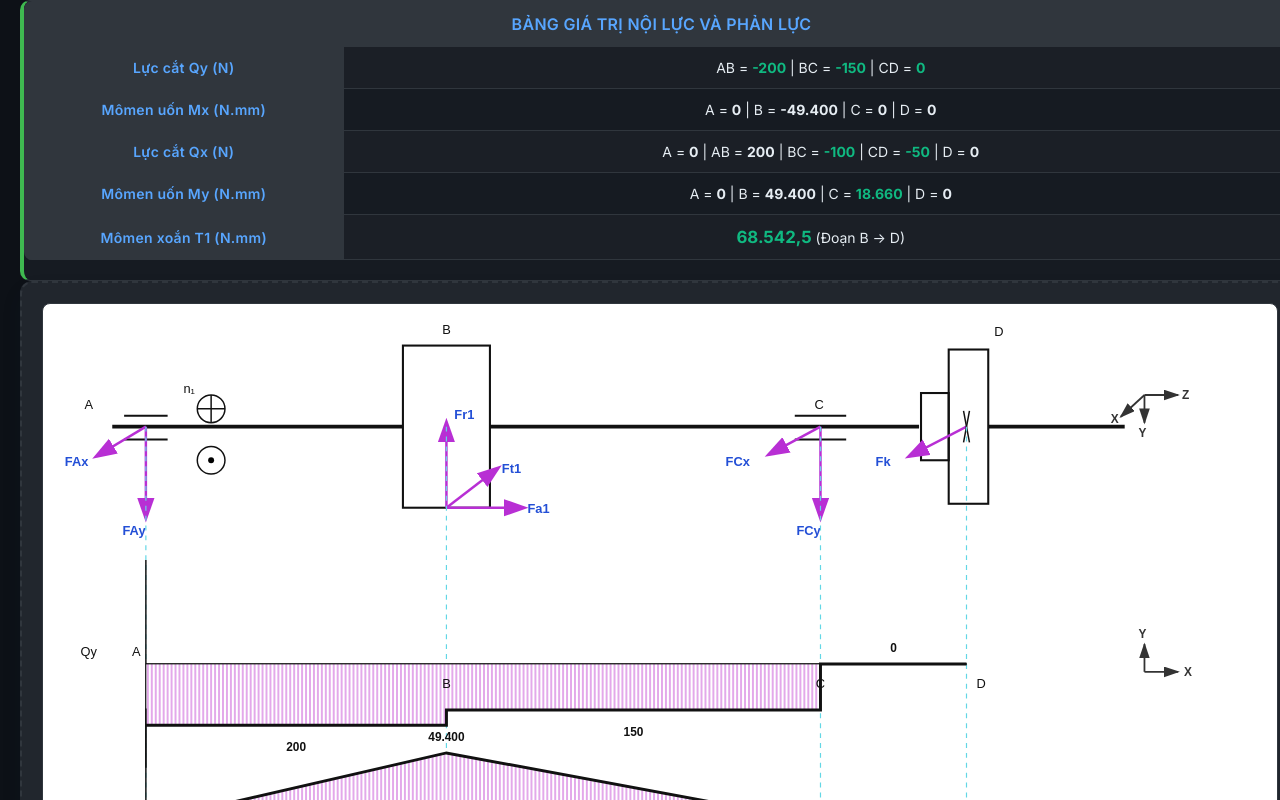
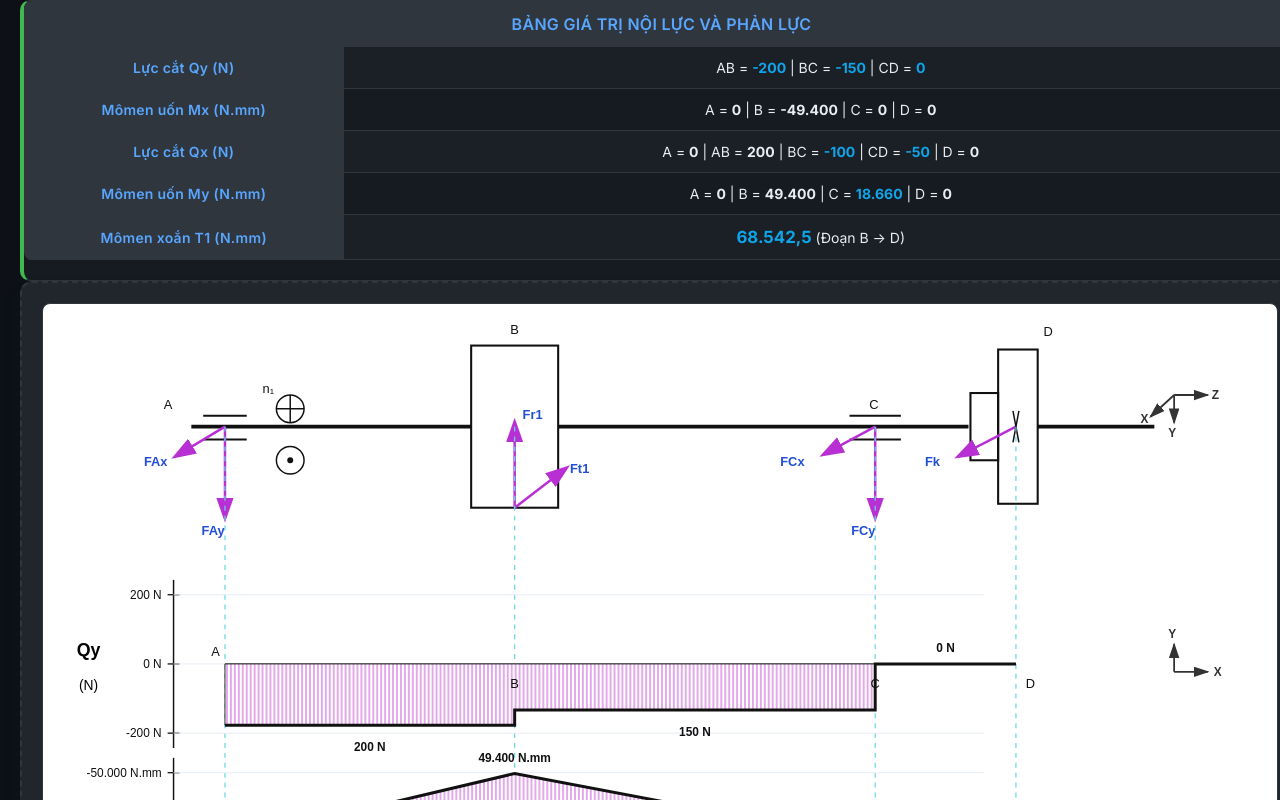
Before and after one commit to binbay1976-web/CTMCenter, a plain HTML site: page banrangthangtruc1phan2.html in a window 1280 px wide. Both pictures are taken after a click on the button "VẼ BIỂU ĐỒ & XEM KẾT QUẢ". Shown: the part 562-1362 px from the top of the page. Drawn offline with Linux system fonts and the light colour scheme.

Commit message:
refine: dark mode visual updates for gear/shaft calculation modules

```diff
--- a/banrangthangtruc1phan2.html
+++ b/banrangthangtruc1phan2.html
@@ -19,12 +19,13 @@
         margin: 20px auto;
     }
 
+    /* Đổi màu title-box sang xanh */
     .title-box {
-        background: linear-gradient(135deg, #b91c1c, #991b1b);
+        background: linear-gradient(135deg, #0ea5e9, #0284c7);
         color: #fff;
         padding: 18px 24px;
         border-radius: 12px;
-        box-shadow: 0 10px 24px rgba(185, 28, 28, 0.2);
+        box-shadow: 0 10px 24px rgba(14, 165, 233, 0.2);
         margin-bottom: 18px;
         text-align: center;
         text-transform: uppercase;
@@ -60,10 +61,11 @@
         flex-direction: column;
     }
 
+    /* Đổi màu tiêu đề control-card sang xanh */
     .control-card h3 {
         margin: 0 0 14px 0;
         font-size: 15px;
-        color: #b91c1c;
+        color: #0ea5e9;
         border-bottom: 1px dashed #cbd5e1;
         padding-bottom: 8px;
     }
@@ -99,30 +101,32 @@
         transition: 0.2s;
     }
 
+    /* Đổi màu outline focus sang xanh */
     .field input:focus {
-        border-color: #ef4444;
-        box-shadow: 0 0 0 3px rgba(239, 68, 68, 0.15);
+        border-color: #0ea5e9;
+        box-shadow: 0 0 0 3px rgba(14, 165, 233, 0.15);
         background: #fff;
     }
 
+    /* Đổi màu nút cập nhật sang xanh */
     .btn-update {
         width: 100%;
         border: none;
         padding: 14px 20px;
         border-radius: 8px;
-        background: #b91c1c;
+        background: #0ea5e9;
         color: white;
         font-size: 15px;
         font-weight: 700;
         cursor: pointer;
-        box-shadow: 0 10px 18px rgba(185, 28, 28, 0.2);
+        box-shadow: 0 10px 18px rgba(14, 165, 233, 0.2);
         transition: 0.2s;
         text-transform: uppercase;
         margin-top: auto;
     }
 
     .btn-update:hover {
-        background: #991b1b;
+        background: #0284c7;
         transform: translateY(-1px);
     }
 
@@ -145,7 +149,9 @@
     th, td { padding: 12px; border: 1px solid #444; text-align: center; }
     th { background-color: #222; color: #fff; font-weight: bold; width: 25%; }
     tr:nth-child(even) td { background-color: #1a1a1a; }
-    .val-highlight { color: #10b981; font-weight: bold; } /* Xanh lá */
+
+    /* Đổi màu highlight trong bảng sang xanh */
+    .val-highlight { color: #0ea5e9; font-weight: bold; }
 
     .svg-wrap {
         background: #ffffff;
@@ -291,9 +297,6 @@ function triggerUpdate() {
     }, 50);
 }
 
-// =========================================================================
-// GIỮ NGUYÊN 100% ĐOẠN CODE TOÁN HỌC VÀ VẼ SVG TỪ BẢN GỐC CỦA BẠN
-// =========================================================================
 function createSvgEl(tag, attrs = {}) {
     const el = document.createElementNS("http://www.w3.org/2000/svg", tag);
     for (const key in attrs) el.setAttribute(key, attrs[key]);
@@ -350,6 +353,7 @@ function formatTickValueWithUnit(n, unit) {
     return `${formatNumber(n)} ${unit}`;
 }
 
+// Các hàm hệ tọa độ OXY, OXZ, OYX
 function drawCoordOXY_Yup(layer, x, y) {
     addLine(layer, x, y, x, y - 28, "coord");
     addLine(layer, x, y, x + 34, y, "coord");
@@ -474,7 +478,7 @@ function updateDiagrams() {
 
     document.getElementById("resultBox").innerHTML = `
         <table>
-            <tr><th colspan="4" style="background-color: #b91c1c; color: white; text-transform: uppercase; font-size: 16px;">BẢNG GIÁ TRỊ NỘI LỰC VÀ PHẢN LỰC</th></tr>
+            <tr><th colspan="4" style="background-color: #0ea5e9; color: white; text-transform: uppercase; font-size: 16px;">BẢNG GIÁ TRỊ NỘI LỰC VÀ PHẢN LỰC</th></tr>
             <tr>
                 <th>Lực cắt Qy (N)</th>
                 <td colspan="3">AB = <b class="val-highlight">${formatNumber(QY_AB)}</b> | BC = <b class="val-highlight">${formatNumber(QY_BC)}</b> | CD = <b class="val-highlight">${formatNumber(QY_CD)}</b></td>
@@ -499,8 +503,8 @@ function updateDiagrams() {
     `;
 
     const totalLength = AB + BC + CD;
-    const drawStart = 100;
-    const drawEnd = 930;
+    const drawStart = 180;
+    const drawEnd = 980;
     const drawWidth = drawEnd - drawStart;
     const kx = drawWidth / totalLength;
 
@@ -509,16 +513,18 @@ function updateDiagrams() {
     const xC = xB + BC * kx;
     const xD = xC + CD * kx;
 
+    const xAxisLeft = 128;
+
     const yShaft = 120;
     const yQy0 = 360;
-    const yMx0 = 520;
-    const yQx0 = 700;
-    const yMy0 = 860;
-    const yT0  = 1040;
+    const yMx0 = 540;
+    const yQx0 = 720;
+    const yMy0 = 900;
+    const yT0  = 1080;
 
     addLine(topLayer, xA - 34, yShaft, xB - 44, yShaft, "truc");
     addLine(topLayer, xB + 44, yShaft, xD - 48, yShaft, "truc");
-    addLine(topLayer, xD + 22, yShaft, 1090, yShaft, "truc");
+    addLine(topLayer, xD + 22, yShaft, 1120, yShaft, "truc");
 
     addText(topLayer, xA - 62, yShaft - 18, "A");
     const bearingA_len = 44;
@@ -530,7 +536,7 @@ function updateDiagrams() {
     addLine(topLayer, xA + 52, yShaft - 18, xA + 80, yShaft - 18, "kyhieu");
     addLine(topLayer, xA + 66, yShaft - 32, xA + 66, yShaft - 4, "kyhieu");
     addCircle(topLayer, xA + 66, yShaft + 34, 14, "kyhieu");
-    addCircle(topLayer, xA + 66, yShaft + 34, 3, "", "black");
+    addCircle(topLayer, xA + 66, yShaft + 34, 3, "", "#111");
 
     addLine(topLayer, xA, yShaft, xA - 50, yShaft + 30, "arrow");
     addText(topLayer, xA - 82, yShaft + 40, "FAx", "label-blue");
@@ -547,9 +553,6 @@ function updateDiagrams() {
 
     addLine(topLayer, xB, yBbase, xB + 52, yBbase - 40, "arrow");
     addText(topLayer, xB + 56, yBbase - 35, "Ft1", "label-blue");
-
-    addLine(topLayer, xB, yBbase, xB + 78, yBbase, "arrow");
-    addText(topLayer, xB + 82, yBbase + 5, "Fa1", "label-blue");
 
     addText(topLayer, xC - 6, yShaft - 18, "C");
     const bearingC_len = 52;
@@ -572,69 +575,82 @@ function updateDiagrams() {
     addLine(topLayer, xD - 3, yShaft - 16, xD + 3, yShaft + 16, "kyhieu");
     addLine(topLayer, xD + 3, yShaft - 16, xD - 3, yShaft + 16, "kyhieu");
 
-    [xA,xB,xC,xD].forEach(x => addLine(topLayer, x, yShaft, x, 1100, "dong"));
+    [xA, xB, xC, xD].forEach(x => addLine(topLayer, x, yShaft, x, 1140, "dong"));
 
-    drawTopCoord(coordLayer, 1110, 88);
+    drawTopCoord(coordLayer, 1140, 88);
 
     drawShearDiagramRect(qyLayer, {
-        label: "Qy",
+        title: "Qy",
+        unit: "N",
         xA, xB, xC, xD, y0: yQy0,
+        xAxisLeft,
         values: [QY_AB, QY_BC, QY_CD],
         fillClass: "q-fill",
         lineClass: "q",
         positiveDown: false
     });
-    drawCoordOXY_Yup(qyLayer, 1110, yQy0 + 8);
+    drawCoordOXY_Yup(qyLayer, 1140, yQy0 + 8);
 
     drawMomentDiagramStandard(mxLayer, {
-        label: "Mₓ",
+        title: "Mx",
+        unit: "N.mm",
         xA, xB, xC, xD, y0: yMx0,
+        xAxisLeft,
         moments: [MX_A, MX_B, MX_C, MX_D],
         fillClass: "m-fill",
         lineClass: "m",
         positiveDown: true
     });
-    drawCoordOXY_Ydown(mxLayer, 1110, yMx0 + 8);
+    drawCoordOXY_Ydown(mxLayer, 1140, yMx0 + 8);
 
     drawShearDiagramXOZ(qxLayer, {
-        label: "Qx",
+        title: "Qx",
+        unit: "N",
         xA, xB, xC, xD, y0: yQx0,
+        xAxisLeft,
         values: [QX_AB, QX_BC, QX_CD],
         fillClass: "qx-fill",
         lineClass: "q"
     });
-    drawCoordOXZ_Xout(qxLayer, 1110, yQx0 + 8);
+    drawCoordOXZ_Xout(qxLayer, 1140, yQx0 + 8);
 
     drawMomentDiagramXOZ(myLayer, {
-        label: "Mᵧ",
+        title: "My",
+        unit: "N.mm",
         xA, xB, xC, xD, y0: yMy0,
+        xAxisLeft,
         moments: [MY_A, MY_B, MY_C, MY_D],
         fillClass: "my-fill",
         lineClass: "m"
     });
-    drawCoordOXZ_Xin(myLayer, 1110, yMy0 + 8);
+    drawCoordOXZ_Xin(myLayer, 1140, yMy0 + 8);
 
     drawTorsionDiagram(tLayer, {
-        label: "T₁",
+        title: "T₁",
+        unit: "N.mm",
         xA, xB, xC, xD, y0: yT0,
+        xAxisLeft,
         T1,
         fillClass: "t-fill",
         lineClass: "t"
     });
-    drawCoordOYX_Yup(tLayer, 1110, yT0 + 8);
+    drawCoordOYX_Yup(tLayer, 1140, yT0 + 8);
 }
 
 function drawShearDiagramRect(layer, config) {
-    const { label, xA, xB, xC, xD, y0, values, fillClass, lineClass, positiveDown } = config;
+    const { title, unit, xA, xB, xC, xD, y0, xAxisLeft, values, fillClass, lineClass, positiveDown } = config;
     const [vAB, vBC, vCD] = values;
 
-    addText(layer, 34, y0 - 8, label);
+    const maxV = Math.max(Math.abs(vAB), Math.abs(vBC), Math.abs(vCD), 1);
+    const niceMax = Math.ceil(maxV / 10) * 10;
+
+    drawDiagramLabel(layer, 42, y0 - 8, title, unit);
     addLine(layer, xA, y0, xD, y0, "axis");
-    addLine(layer, xA, y0 - 105, xA, y0 + 105, "axis-left");
+    addLine(layer, xAxisLeft, y0 - 85, xAxisLeft, y0 + 85, "axis-left");
+    drawVerticalTicks(layer, xAxisLeft, y0, niceMax, unit, positiveDown);
 
-    const maxV = Math.max(Math.abs(vAB), Math.abs(vBC), Math.abs(vCD), 1);
     const maxHeight = 62;
-    const scale = maxV > 0 ? maxHeight / maxV : 0;
+    const scale = maxHeight / niceMax;
 
     const mapY = (v) => positiveDown ? y0 + v * scale : y0 - v * scale;
 
@@ -668,22 +684,25 @@ function drawShearDiagramRect(layer, config) {
     addText(layer, xC, y0 + 24, "C", "", "middle");
     addText(layer, xD + 10, y0 + 24, "D");
 
-    addText(layer, (xA + xB) / 2, (vAB >= 0 ? yAB - 12 : yAB + 26), formatNumber(Math.abs(vAB)), "value-text", "middle");
-    addText(layer, (xB + xC) / 2, (vBC >= 0 ? yBC - 12 : yBC + 26), formatNumber(Math.abs(vBC)), "value-text", "middle");
-    addText(layer, (xC + xD) / 2, (vCD >= 0 ? yCD - 12 : yCD + 26), formatNumber(Math.abs(vCD)), "value-text", "middle");
+    addText(layer, (xA + xB) / 2, (vAB >= 0 ? yAB - 12 : yAB + 26), formatTickValueWithUnit(Math.abs(vAB), unit), "value-text", "middle");
+    addText(layer, (xB + xC) / 2, (vBC >= 0 ? yBC - 12 : yBC + 26), formatTickValueWithUnit(Math.abs(vBC), unit), "value-text", "middle");
+    addText(layer, (xC + xD) / 2, (vCD >= 0 ? yCD - 12 : yCD + 26), formatTickValueWithUnit(Math.abs(vCD), unit), "value-text", "middle");
 }
 
 function drawMomentDiagramStandard(layer, config) {
-    const { label, xA, xB, xC, xD, y0, moments, fillClass, lineClass, positiveDown } = config;
+    const { title, unit, xA, xB, xC, xD, y0, xAxisLeft, moments, fillClass, lineClass, positiveDown } = config;
     const [mA, mB, mC, mD] = moments;
 
-    addText(layer, 34, y0 - 8, label);
+    const maxM = Math.max(Math.abs(mA), Math.abs(mB), Math.abs(mC), Math.abs(mD), 1);
+    const niceMax = Math.ceil(maxM / 1000) * 1000 || 1000;
+
+    drawDiagramLabel(layer, 42, y0 - 8, title, unit);
     addLine(layer, xA, y0, xD, y0, "axis");
-    addLine(layer, xA, y0 - 115, xA, y0 + 115, "axis-left");
+    addLine(layer, xAxisLeft, y0 - 85, xAxisLeft, y0 + 85, "axis-left");
+    drawVerticalTicks(layer, xAxisLeft, y0, niceMax, unit, positiveDown);
 
-    const maxM = Math.max(Math.abs(mA), Math.abs(mB), Math.abs(mC), Math.abs(mD), 1);
     const maxHeight = 70;
-    const scale = maxM > 0 ? maxHeight / maxM : 0;
+    const scale = maxHeight / niceMax;
 
     const mapY = (m) => positiveDown ? y0 + m * scale : y0 - m * scale;
 
@@ -714,21 +733,23 @@ function drawMomentDiagramStandard(layer, config) {
     addText(layer, xC, y0 + 24, "C", "", "middle");
     addText(layer, xD + 10, y0 + 24, "D");
 
-    if (mB !== 0) addText(layer, xB, (mB >= 0 ? yB + 26 : yB - 12), formatNumber(Math.abs(mB)), "value-text", "middle");
-    if (mC !== 0) addText(layer, xC, (mC >= 0 ? yC + 26 : yC - 12), formatNumber(Math.abs(mC)), "value-text", "middle");
+    if (mB !== 0) addText(layer, xB, (mB >= 0 ? yB + 26 : yB - 12), formatTickValueWithUnit(Math.abs(mB), unit), "value-text", "middle");
+    if (mC !== 0) addText(layer, xC, (mC >= 0 ? yC + 26 : yC - 12), formatTickValueWithUnit(Math.abs(mC), unit), "value-text", "middle");
 }
 
 function drawShearDiagramXOZ(layer, config) {
-    const { label, xA, xB, xC, xD, y0, values, fillClass, lineClass } = config;
+    const { title, unit, xA, xB, xC, xD, y0, xAxisLeft, values, fillClass, lineClass } = config;
     const [vAB, vBC, vCD] = values;
 
-    addText(layer, 34, y0 - 8, label);
+    const maxV = Math.max(Math.abs(vAB), Math.abs(vBC), Math.abs(vCD), 1);
+    const niceMax = Math.ceil(maxV / 10) * 10;
+
+    drawDiagramLabel(layer, 42, y0 - 8, title, unit);
     addLine(layer, xA, y0, xD, y0, "axis");
-    addLine(layer, xA, y0 - 95, xA, y0 + 95, "axis-left");
+    addLine(layer, xAxisLeft, y0 - 85, xAxisLeft, y0 + 85, "axis-left");
+    drawVerticalTicks(layer, xAxisLeft, y0, niceMax, unit, true);
 
-    const maxV = Math.max(Math.abs(vAB), Math.abs(vBC), Math.abs(vCD), 1);
-    const scale = maxV > 0 ? 46 / maxV : 0;
-
+    const scale = 46 / niceMax;
     const dx = -28;
     const dy = 32;
 
@@ -755,22 +776,24 @@ function drawShearDiagramXOZ(layer, config) {
     addText(layer, xC, y0 + 24, "C", "", "middle");
     addText(layer, xD + 10, y0 + 24, "D");
 
-    addText(layer, (xA + xB) / 2, y0 + Math.max(oAB.oy, 0) + 34, formatNumber(Math.abs(vAB)), "value-text", "middle");
-    addText(layer, (xB + xC) / 2, y0 + Math.max(oBC.oy, 0) - 12, formatNumber(Math.abs(vBC)), "value-text", "middle");
-    addText(layer, (xC + xD) / 2, y0 + Math.max(oCD.oy, 0) - 12, formatNumber(Math.abs(vCD)), "value-text", "middle");
+    addText(layer, (xA + xB) / 2, y0 + Math.max(oAB.oy, 0) + 34, formatTickValueWithUnit(Math.abs(vAB), unit), "value-text", "middle");
+    addText(layer, (xB + xC) / 2, y0 + Math.max(oBC.oy, 0) - 12, formatTickValueWithUnit(Math.abs(vBC), unit), "value-text", "middle");
+    addText(layer, (xC + xD) / 2, y0 + Math.max(oCD.oy, 0) - 12, formatTickValueWithUnit(Math.abs(vCD), unit), "value-text", "middle");
 }
 
 function drawMomentDiagramXOZ(layer, config) {
-    const { label, xA, xB, xC, xD, y0, moments, fillClass, lineClass } = config;
+    const { title, unit, xA, xB, xC, xD, y0, xAxisLeft, moments, fillClass, lineClass } = config;
     const [mA, mB, mC, mD] = moments;
 
-    addText(layer, 34, y0 - 8, label);
+    const maxM = Math.max(Math.abs(mA), Math.abs(mB), Math.abs(mC), Math.abs(mD), 1);
+    const niceMax = Math.ceil(maxM / 1000) * 1000 || 1000;
+
+    drawDiagramLabel(layer, 42, y0 - 8, title, unit);
     addLine(layer, xA, y0, xD, y0, "axis");
-    addLine(layer, xA, y0 - 105, xA, y0 + 105, "axis-left");
+    addLine(layer, xAxisLeft, y0 - 85, xAxisLeft, y0 + 85, "axis-left");
+    drawVerticalTicks(layer, xAxisLeft, y0, niceMax, unit, false);
 
-    const maxM = Math.max(Math.abs(mA), Math.abs(mB), Math.abs(mC), Math.abs(mD), 1);
-    const scale = maxM > 0 ? 58 / maxM : 0;
-
+    const scale = 58 / niceMax;
     const dx = 28;
     const dy = -32;
 
@@ -805,20 +828,23 @@ function drawMomentDiagramXOZ(layer, config) {
     addText(layer, xC, y0 + 24, "C", "", "middle");
     addText(layer, xD + 10, y0 + 24, "D");
 
-    if (mB !== 0) addText(layer, xB + oB.ox + 18, y0 + oB.oy - 16, formatNumber(Math.abs(mB)), "value-text", "middle");
-    if (mC !== 0) addText(layer, xC + oC.ox + 18, y0 + oC.oy - 16, formatNumber(Math.abs(mC)), "value-text", "middle");
+    if (mB !== 0) addText(layer, xB + oB.ox + 18, y0 + oB.oy - 16, formatTickValueWithUnit(Math.abs(mB), unit), "value-text", "middle");
+    if (mC !== 0) addText(layer, xC + oC.ox + 18, y0 + oC.oy - 16, formatTickValueWithUnit(Math.abs(mC), unit), "value-text", "middle");
 }
 
 function drawTorsionDiagram(layer, config) {
-    const { label, xA, xB, xC, xD, y0, T1, fillClass, lineClass } = config;
-
-    addText(layer, 34, y0 - 8, label);
-    addLine(layer, xA, y0, xD, y0, "axis");
-    addLine(layer, xA, y0 - 105, xA, y0 + 105, "axis-left");
+    const { title, unit, xA, xB, xC, xD, y0, xAxisLeft, T1, fillClass, lineClass } = config;
 
     const maxT = Math.max(Math.abs(T1), 1);
+    const niceMax = Math.ceil(maxT / 1000) * 1000 || 1000;
+
+    drawDiagramLabel(layer, 42, y0 - 8, title, unit);
+    addLine(layer, xA, y0, xD, y0, "axis");
+    addLine(layer, xAxisLeft, y0 - 85, xAxisLeft, y0 + 85, "axis-left");
+    drawVerticalTicks(layer, xAxisLeft, y0, niceMax, unit, false);
+
     const maxHeight = 62;
-    const scale = maxT > 0 ? maxHeight / maxT : 0;
+    const scale = maxHeight / niceMax;
 
     const yT = y0 - T1 * scale;
 
@@ -841,7 +867,7 @@ function drawTorsionDiagram(layer, config) {
     addText(layer, xD + 10, y0 + 24, "D");
 
     if (T1 !== 0) {
-        addText(layer, (xB + xD) / 2, (T1 > 0 ? yT - 12 : yT + 26), formatNumber(Math.abs(T1)), "value-text", "middle");
+        addText(layer, (xB + xD) / 2, (T1 > 0 ? yT - 12 : yT + 26), formatTickValueWithUnit(Math.abs(T1), unit), "value-text", "middle");
     }
 }
 </script>
```
Also changed, not shown: bieudolucbanhrangnghiengtruc1.html (+52 -15 lines), sodoluctrucIIrangnghieng.html (+39 -53 lines).
